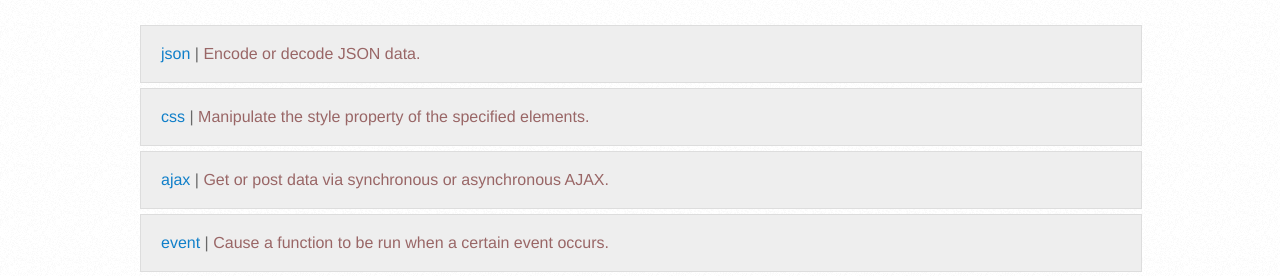
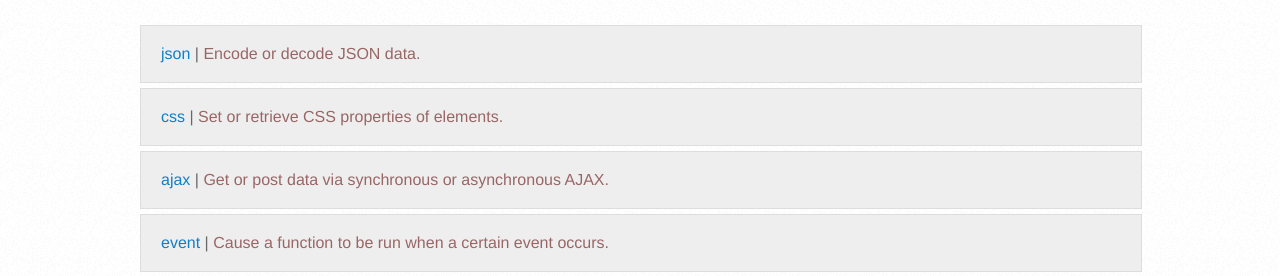
Before and after one commit to Olical/sparkjs.co.uk, a Jekyll site: the page built from documentation.html, in a window 1280 px wide. Shown: the part 183-459 px from the top of the page. Built offline with Jekyll 4.4.1, drawn with Linux system fonts in a browser that asks for light colours; Markdown is read by kramdown in place of the engine named in the settings; comment, search, counter and statistics services are not loaded.

Commit message:
Changed the description of the css docs

```diff
--- a/_posts/2011-03-14-css.html
+++ b/_posts/2011-03-14-css.html
@@ -1,7 +1,7 @@
 ---
 layout: default
 title: css
-description: Manipulate the style property of the specified elements.
+description: Set or retrieve CSS properties of elements.
 keywords: spark, documentation, css
 categories: documentation
 ---
```
